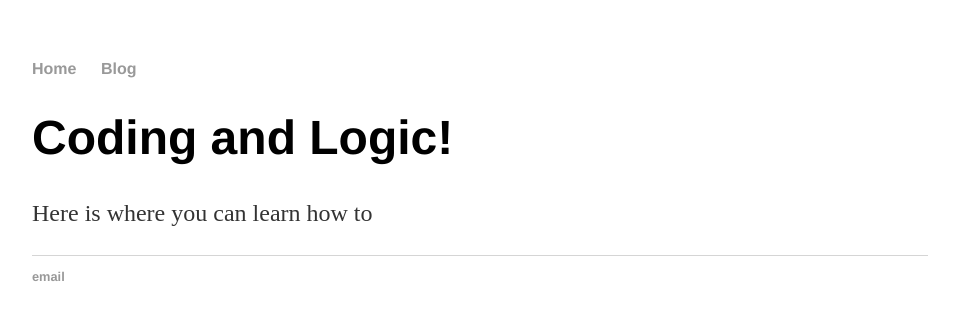
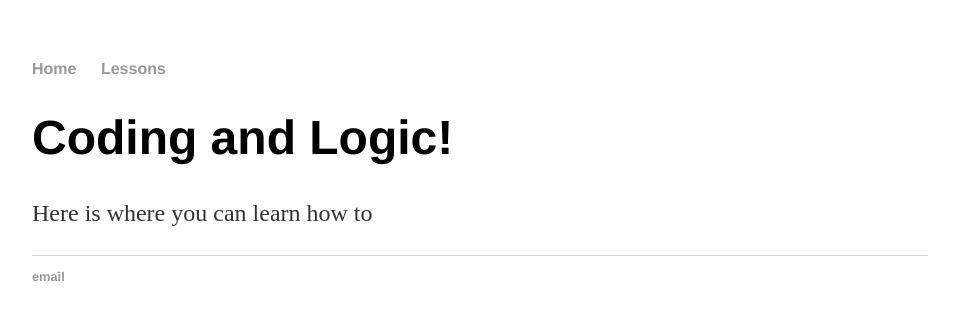
Before and after one commit to fingately/fingately.github.io, a Jekyll site: the page built from index.html, in a window 1280 px wide. Shown: the top 320 px of the page, without its empty margins (160-1119 px from the left). Built offline with Jekyll 4.4.1, drawn with Linux system fonts in a browser that asks for light colours.

Commit message:
Update default.html

```diff
--- a/_layouts/default.html
+++ b/_layouts/default.html
@@ -9,7 +9,7 @@
 			<nav>
 	    		<ul>
 	        		<li><a href="/">Home</a></li>
-	        		<li><a href="/blog">Blog</a></li>
+	        		<li><a href="/blog">Lessons</a></li>
 	    		</ul>
 			</nav>
 			<div class="container">
```
